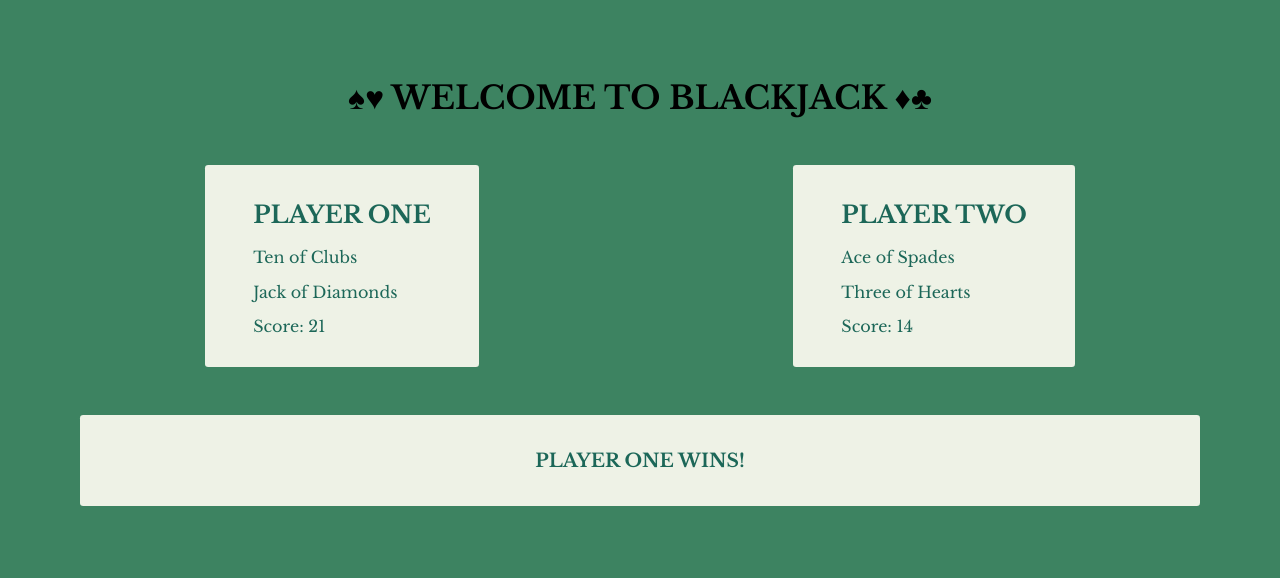
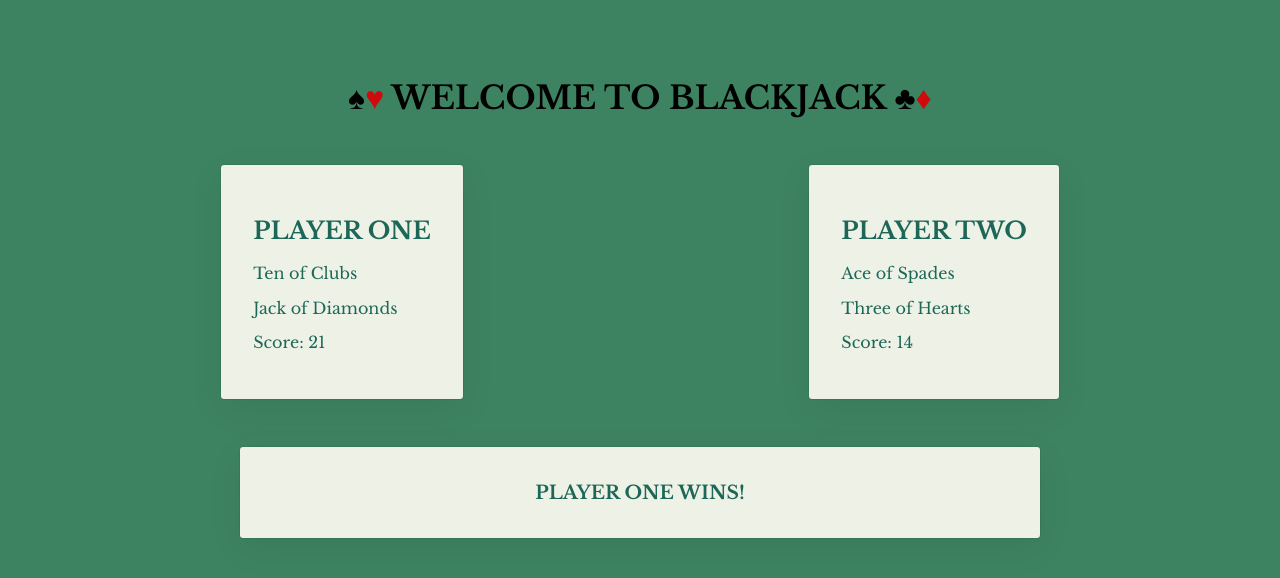
Before and after one commit to henryppercy/oop-blackjack, a PHP site: page / in a window 1280 px wide. Shown: the top 578 px of the page. Run offline with PHP 8.4, Linux system fonts and the light colour scheme.

Commit message:
Added red highlights

```diff
--- a/index.php
+++ b/index.php
@@ -14,17 +14,17 @@ require_once 'classes/Game.php';
 </head>
 <body>
     <header>
-        <h1>♠♥ Welcome to Blackjack ♦♣</h1>
+        <h1>♠<span class="red">♥</span> Welcome to Blackjack ♣<span class="red">♦</span></h1>
     </header>
     <main>
         <section class="players">
-            <div class="card player-one">
+            <div class="card player">
                 <h2>Player One</h2>
                 <p>Ten of Clubs</p>
                 <p>Jack of Diamonds</p>
                 <p>Score: 21</p>
             </div>
-            <div class="card player-two">
+            <div class="card player">
                 <h2>Player Two</h2>
                 <p>Ace of Spades</p>
                 <p>Three of Hearts</p>
--- a/styles/style.css
+++ b/styles/style.css
@@ -35,10 +35,19 @@ h1 {
 .card {
     color: #1C6758;
     background-color: #EEF2E6;
-    padding: 1rem 3rem;
+    padding: 1rem 1rem;
     border-radius: 0.2rem;
+
+    box-shadow: #00000010 0px 10px 36px 0px, #00000010 0px 0px 0px 1px;}
+
+.player {
+    padding: 2rem;
 }
 
 .total {
-    margin: 0 5rem 3rem;
+    margin: 0 15rem 3rem;
 }
+
+.red {
+    color: #CF0A0A;
+}
```
